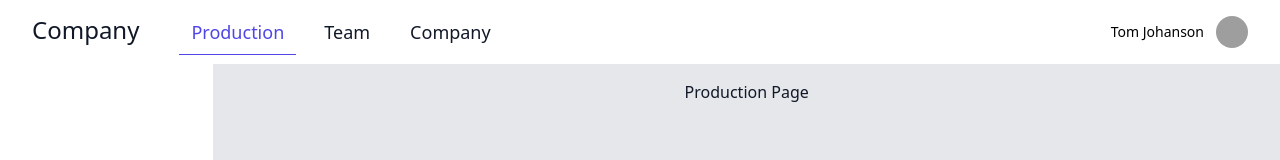
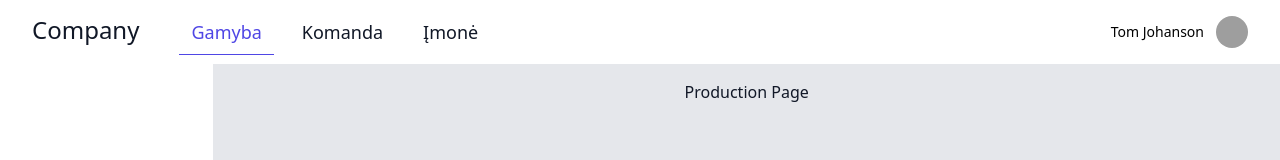
Before and after one commit to aivaras-bankauskas/vuecrm, a Vue app: page /production in a window 1280 px wide. Shown: the top 160 px of the page. Built offline with nearby package versions, Linux system fonts and the light colour scheme; grey boxes are pictures that could not be loaded.

Commit message:
update navigation and routes

```diff
--- a/src/interfaces/navigation-interface.ts
+++ b/src/interfaces/navigation-interface.ts
@@ -1,7 +1,5 @@
 interface MenuInterface {
-    title: string;
     name: string;
-    path: string;
     vue: string;
   }
 
--- a/src/locales/en.json
+++ b/src/locales/en.json
@@ -1,4 +1,9 @@
 {
+    "navigation": {
+        "production": "Production",
+        "team": "Team",
+        "company": "Company"
+    },
     "labels": {
         "firstName": "First Name"
     }
--- a/src/locales/lt.json
+++ b/src/locales/lt.json
@@ -1,4 +1,9 @@
 {
+    "navigation": {
+        "production": "Gamyba",
+        "team": "Komanda",
+        "company": "Įmonė"
+    },
     "labels": {
         "firstName": "Vardas"
     }
--- a/src/router/index.ts
+++ b/src/router/index.ts
@@ -11,10 +11,10 @@ routes.push({
 });
 
 navigationItems.forEach((item: NavigationInterface): void => {
-    const { name, path, vue } = item.menuItem;
+    const { name, vue } = item.menuItem;
     routes.push({
-        path,
         name,
+        path: `/${name}`,
         component: (): Promise<Component> =>
             import(`@/views/pages/${vue}.vue`).catch(() => {
                 return import('@/views/pages/NotFound.vue');
@@ -24,8 +24,8 @@ navigationItems.forEach((item: NavigationInterface): void => {
 
 routes.push(
     {
+        name: 'not-found',
         path: '/:pathMatch(.*)*',
-        name: 'NotFound',
         component: (): Promise<Component> => import('@/views/pages/NotFound.vue')
     }
 );
--- a/src/views/layout/NavigationLayout.vue
+++ b/src/views/layout/NavigationLayout.vue
@@ -1,6 +1,7 @@
 <script setup lang="ts">
     import { ref } from 'vue';
     import type { PropType } from 'vue';
+    import { useI18n } from 'vue-i18n';
     import  NavigationInterface from '@/interfaces/navigation-interface';
 
     defineProps({
@@ -10,6 +11,7 @@
         },
     });
 
+    const { t } = useI18n({});
     const isMenuOpen = ref(false);
     const isUserMenuOpen = ref(false);
 
@@ -36,11 +38,11 @@
                                 <RouterLink
                                     v-for="(navigationItem, index) in navigationItems"
                                     :key="index"
-                                    :to="navigationItem.menuItem.path"
+                                    :to="`/${navigationItem.menuItem.name}`"
                                     class="px-3 py-2 text-lg text-color hover:text-hover border-b  border-background hover:border-b hover:border-hover"
                                     active-class="text-hover border-b border-hover"
                                 >
-                                    {{ navigationItem.menuItem.title }}
+                                    {{ t(`navigation.${navigationItem.menuItem.name}`) }}
                                 </RouterLink>
                             </div>
                         </div>
@@ -95,12 +97,12 @@
                     <RouterLink
                         v-for="(navigationItem, index) in navigationItems"
                         :key="index"
-                        :to="navigationItem.menuItem.path"
+                        :to="`/${navigationItem.menuItem.name}`"
                         class="text-color hover:text-hover block px-3 py-2 text-base font-medium"
                         active-class="text-hover"
                         @click="toggleMenu"
                     >
-                        {{ navigationItem.menuItem.title }}
+                        {{ navigationItem.menuItem.name }}
                     </RouterLink>
                 </div>
                 <div class="border-t border-color pb-3 pt-4">
--- a/src/views/layout/navigation.json
+++ b/src/views/layout/navigation.json
@@ -2,25 +2,19 @@
     "navigationItems": [
         {
             "menuItem": {
-                "title": "Production",
                 "name": "production",
-                "path": "/production",
                 "vue": "ProductionPage"
             }
         },
         {
             "menuItem": {
-                "title": "Team",
                 "name": "team",
-                "path": "/team",
                 "vue": "TeamPage"
             }
         },
         {
             "menuItem": {
-                "title": "Company",
                 "name": "company",
-                "path": "/company",
                 "vue": "CompanyPage"
             }
         }
```
